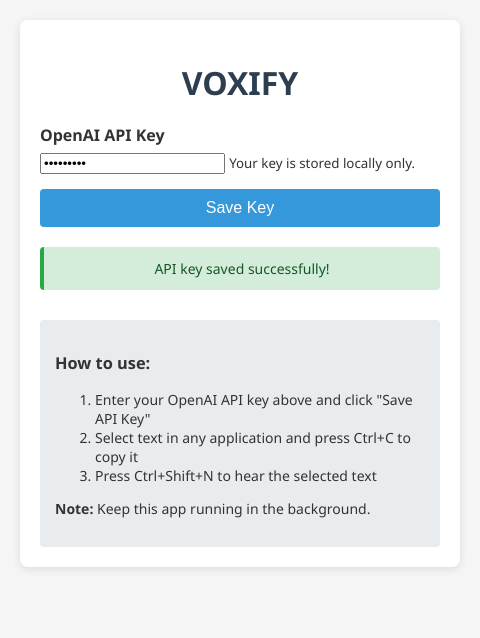
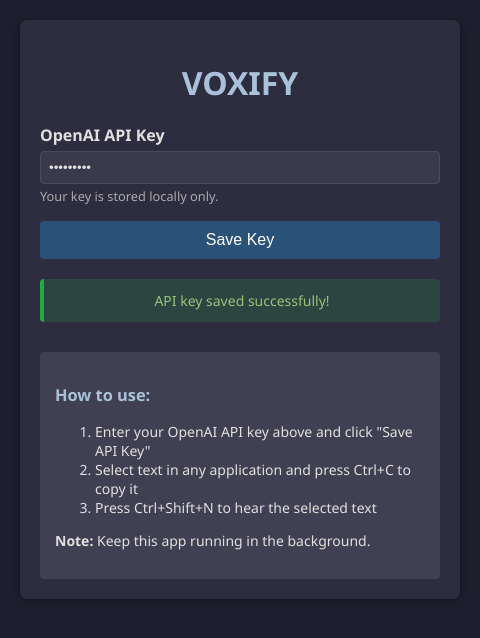
Before and after one commit to 6u5t4v05ouz4/voxify, an Electron app: page index.html in a window 480 px wide. Both pictures are taken after typing "Sample123" into the empty fields and a click on the button "Save Key". Drawn offline with Linux system fonts and the light colour scheme; no server answers.

Commit message:
Update Dark theme

```diff
--- /dev/null
+++ b/dark-theme.css
@@ -0,0 +1,104 @@
+:root {
+  --bg-color: #1e1e2e;
+  --container-bg: #2d2d3f;
+  --text-color: #e0e0e0;
+  --heading-color: #a9c1d9;
+  --input-bg: #3a3a4c;
+  --input-border: #4a4a5e;
+  --button-bg: #2a5278;
+  --button-hover: #1c3a56;
+  --error-color: #dc3545;
+  --success-color: #28a745;
+  --warning-color: #ffc107;
+  --info-color: #17a2b8;
+}
+
+body {
+  font-family: 'Segoe UI', Tahoma, Geneva, Verdana, sans-serif;
+  padding: 20px;
+  background-color: var(--bg-color);
+  margin: 0;
+  color: var(--text-color);
+}
+
+.container {
+  max-width: 400px;
+  margin: 0 auto;
+  background: var(--container-bg);
+  padding: 20px;
+  border-radius: 8px;
+  box-shadow: 0 2px 10px rgba(0,0,0,0.3);
+}
+
+h1, h3 {
+  color: var(--heading-color);
+}
+
+input[type="text"], input[type="password"] {
+  width: 100%;
+  padding: 8px;
+  border: 1px solid var(--input-border);
+  border-radius: 4px;
+  box-sizing: border-box;
+  background-color: var(--input-bg);
+  color: var(--text-color);
+}
+
+/* Ajuste para o texto de ajuda abaixo do campo de senha */
+.form-text.text-muted {
+  color: #aaaaaa;
+}
+
+button {
+  background-color: var(--button-bg);
+  color: white;
+  border: none;
+  padding: 10px 15px;
+  border-radius: 4px;
+  cursor: pointer;
+  width: 100%;
+  font-size: 16px;
+  transition: background-color 0.3s;
+}
+
+button:hover {
+  background-color: var(--button-hover);
+}
+
+.status.success {
+  background-color: rgba(40, 167, 69, 0.2);
+  color: #98c379;
+  border-left: 4px solid var(--success-color);
+}
+
+.status.error {
+  background-color: rgba(220, 53, 69, 0.2);
+  color: #e06c75;
+  border-left: 4px solid var(--error-color);
+}
+
+.status.warning {
+  background-color: rgba(255, 193, 7, 0.2);
+  color: #e5c07b;
+  border-left: 4px solid var(--warning-color);
+}
+
+.status.info {
+  background-color: rgba(23, 162, 184, 0.2);
+  color: #56b6c2;
+  border-left: 4px solid var(--info-color);
+}
+
+.instructions {
+  margin-top: 30px;
+  padding: 15px;
+  background-color: rgba(233, 236, 239, 0.1);
+  border-radius: 4px;
+  font-size: 14px;
+}
+
+.form-text {
+  color: #aaaaaa;
+  font-size: 0.8em;
+  margin-top: 5px;
+}
--- a/index.html
+++ b/index.html
@@ -3,31 +3,10 @@
 <head>
   <meta charset="UTF-8">
   <title>VOXIFY</title>
+  <link rel="stylesheet" href="dark-theme.css">
   <style>
-    :root {
-      --error-color: #dc3545;
-      --success-color: #28a745;
-      --warning-color: #ffc107;
-      --info-color: #17a2b8;
-    }
-
-    body {
-      font-family: 'Segoe UI', Tahoma, Geneva, Verdana, sans-serif;
-      padding: 20px;
-      background-color: #f5f5f5;
-      margin: 0;
-      color: #333;
-    }
-    .container {
-      max-width: 400px;
-      margin: 0 auto;
-      background: white;
-      padding: 20px;
-      border-radius: 8px;
-      box-shadow: 0 2px 10px rgba(0,0,0,0.1);
-    }
+    /* Estilos básicos que não estão no tema escuro */
     h1 {
-      color: #2c3e50;
       text-align: center;
       margin-bottom: 20px;
     }
@@ -38,27 +17,6 @@
       display: block;
       margin-bottom: 5px;
       font-weight: 600;
-    }
-    input[type="text"] {
-      width: 100%;
-      padding: 8px;
-      border: 1px solid #ddd;
-      border-radius: 4px;
-      box-sizing: border-box;
-    }
-    button {
-      background-color: #3498db;
-      color: white;
-      border: none;
-      padding: 10px 15px;
-      border-radius: 4px;
-      cursor: pointer;
-      width: 100%;
-      font-size: 16px;
-      transition: background-color 0.3s;
-    }
-    button:hover {
-      background-color: #2980b9;
     }
     .status {
       margin-top: 20px;
@@ -74,33 +32,6 @@
     .status.show {
       display: block;
       opacity: 1;
-    }
-    .success {
-      background-color: #d4edda;
-      color: #155724;
-      border-left: 4px solid #28a745;
-    }
-    .error {
-      background-color: #f8d7da;
-      color: #721c24;
-      border-left: 4px solid #dc3545;
-    }
-    .warning {
-      background-color: #fff3cd;
-      color: #856404;
-      border-left: 4px solid #ffc107;
-    }
-    .info {
-      background-color: #d1ecf1;
-      color: #0c5460;
-      border-left: 4px solid #17a2b8;
-    }
-    .instructions {
-      margin-top: 30px;
-      padding: 15px;
-      background-color: #e9ecef;
-      border-radius: 4px;
-      font-size: 14px;
     }
   </style>
 </head>
```
Also changed, not shown: main.js (+4 -3 lines), 1 other file.
